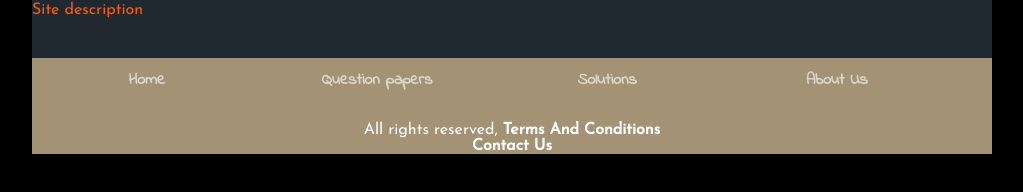
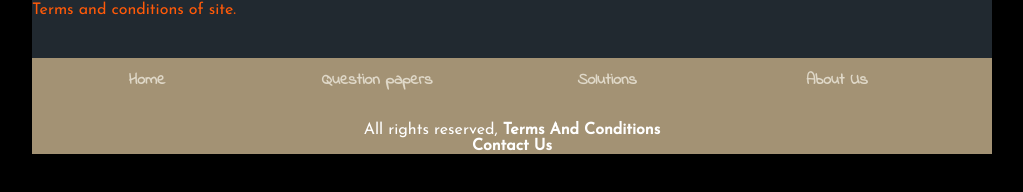
Before and after one commit to Ultimatepc1/Ultimex-data, a plain HTML site: page terms.html in a window 1280 px wide. Shown: the part 172-364 px from the top of the page, without its empty margins (128-1151 px from the left). Drawn offline with Linux system fonts and the light colour scheme; a web font is replaced by a local one.

Commit message:
Update terms.html

```diff
--- a/terms.html
+++ b/terms.html
@@ -19,7 +19,7 @@
 	</ul>
 </nav>
 </header>
-Site description
+Terms and conditions of site.
 <footer>
 <nav>
 	<ul>
```
